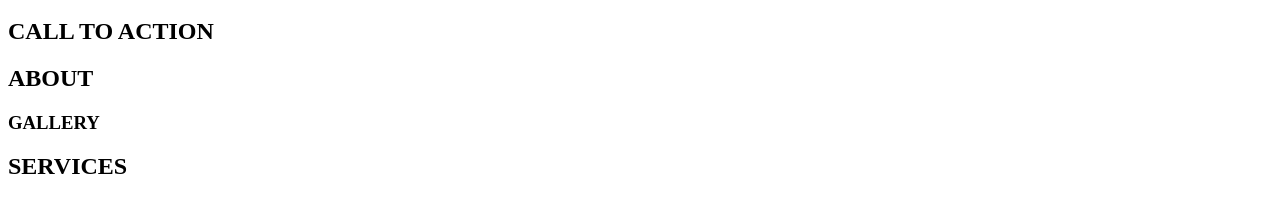
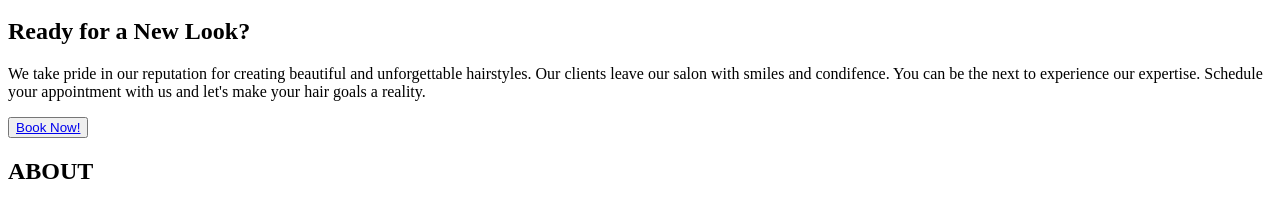
Before and after one commit to teemutontti/hair-salon-website, a plain HTML site: page index.html in a window 1280 px wide. Shown: the part 216-413 px from the top of the page. Drawn offline with nearby package versions, Linux system fonts and the light colour scheme; a web font is replaced by a local one.

Commit message:
index.html: (main): Add hero section.

```diff
--- a/index.html
+++ b/index.html
@@ -27,9 +27,10 @@
         </nav>
     </header>
     <main>
-        <section>
-            <h2>CALL TO ACTION</h2>
-            <!--TODO: Add call to action-->
+        <section id="hero">
+            <h2>Ready for a New Look?</h2>
+            <p>We take pride in our reputation for creating beautiful and unforgettable hairstyles. Our clients leave our salon with smiles and condifence. You can be the next to experience our expertise. Schedule your appointment with us and let's make your hair goals a reality.</p>
+            <button><a href="#contact">Book Now!</a></button>
         </section>
         <section>
             <h2>ABOUT</h2>
```
